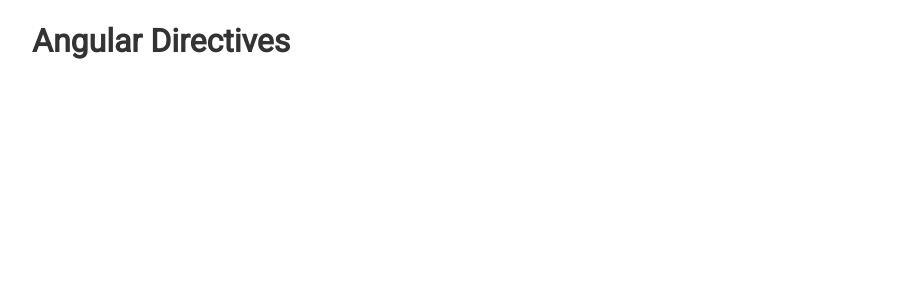
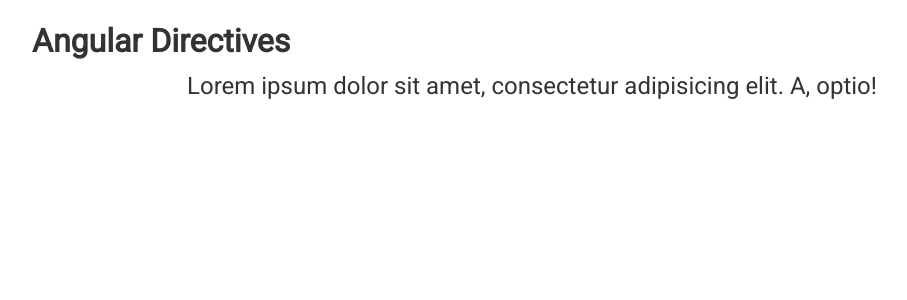
Before and after one commit to Comprehensher/angular-conspect, an Angular app: page / in a window 1280 px wide. Shown: the top 300 px of the page, without its empty margins (108-1015 px from the left). Built offline with nearby package versions, Linux system fonts and the light colour scheme.

Commit message:
Creation own Directives - first way

```diff
--- a/src/app/app.component.html
+++ b/src/app/app.component.html
@@ -1,4 +1,6 @@
 <div class="container">
   <h1>Angular Directives</h1>
 
+  <p appStyle>Lorem ipsum dolor sit amet, consectetur adipisicing elit. A, optio!</p>
+
 </div>
--- a/src/app/app.component.scss
+++ b/src/app/app.component.scss
@@ -1,11 +1,4 @@
-.red {
-   background: red;
-   font-weight: bold;
-   color: #fff;
+p {
+  font-size: 1.5rem;
+  text-align: center;
 }
-
-.blue {
-   background: blue;
-   font-size: 1.5rem;
-   color: #fff;
-}
--- a/src/app/app.module.ts
+++ b/src/app/app.module.ts
@@ -3,10 +3,12 @@ import { BrowserModule } from '@angular/platform-browser';
 
 import { AppComponent } from './app.component';
 import {FormsModule} from "@angular/forms";
+import {StyleDirective} from "./directives/style.directive";
 
 @NgModule({
   declarations: [
-    AppComponent
+    AppComponent,
+    StyleDirective
   ],
   imports: [
     BrowserModule,
--- /dev/null
+++ b/src/app/directives/style.directive.ts
@@ -0,0 +1,9 @@
+import {Directive} from "@angular/core";
+
+// use [] when it need to create not tag but attribute
+@Directive({
+  selector: '[appStyle]'
+})
+export class StyleDirective {
+
+}
```
